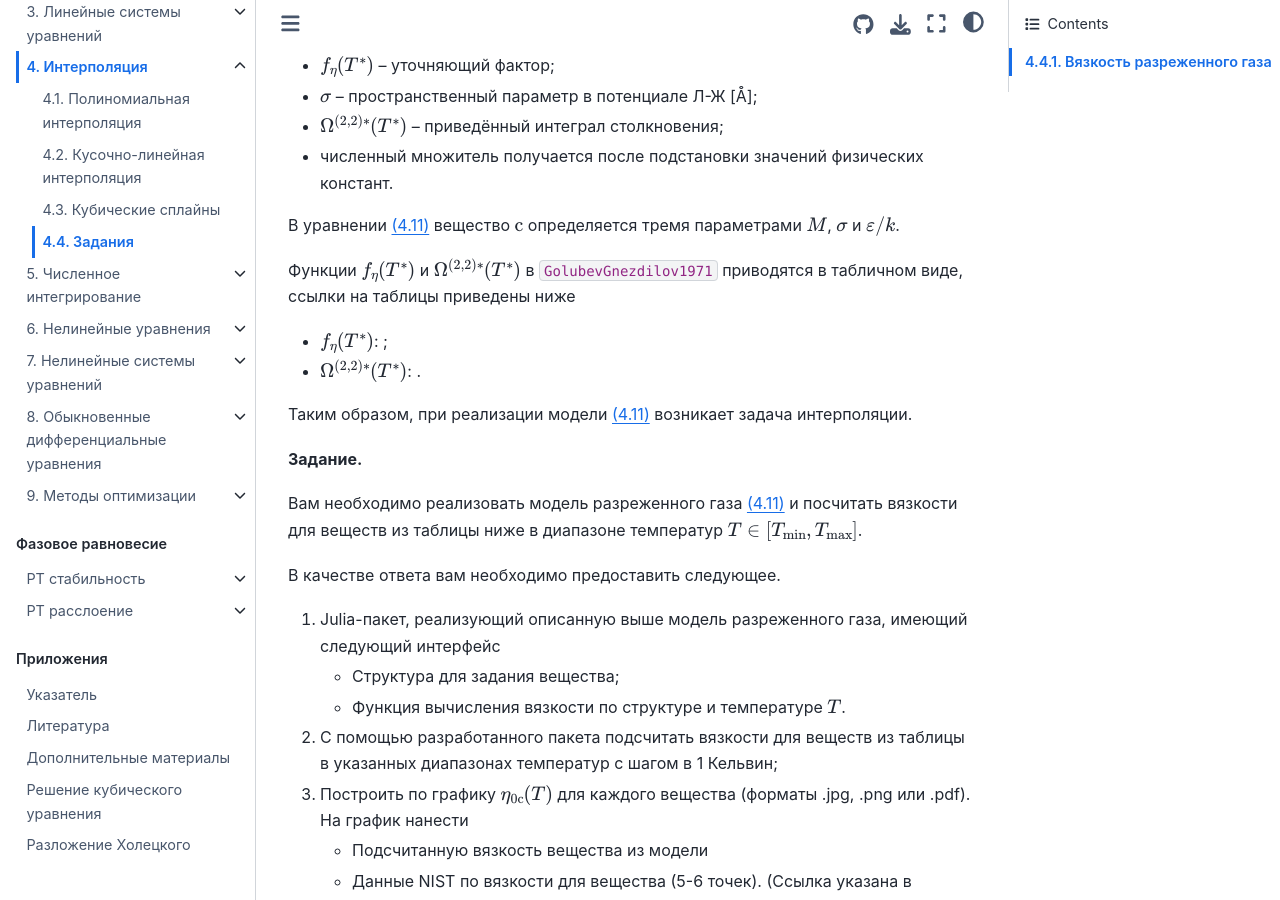
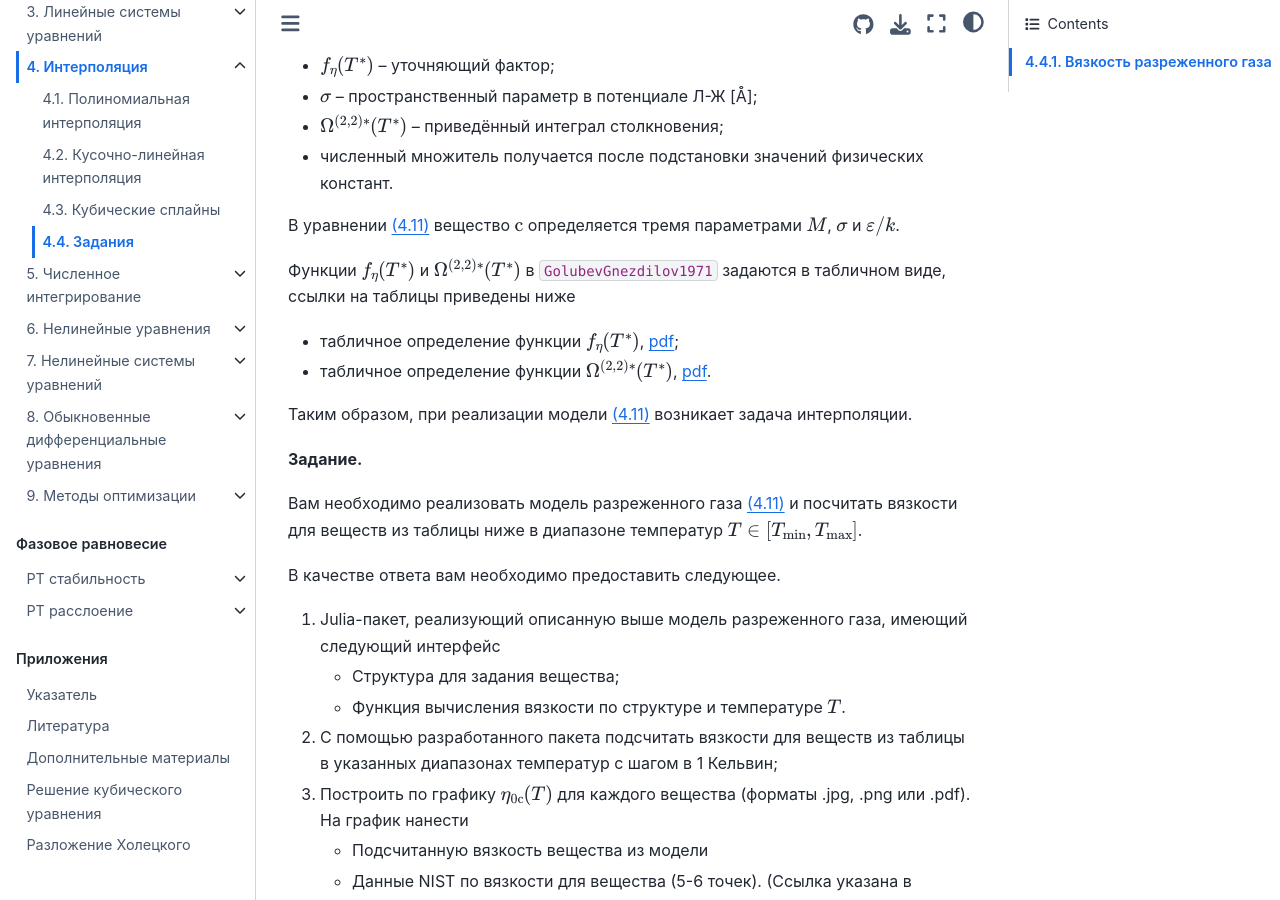
Before and after one commit to stepanzh/computational_thermodynamics, a Jupyter Book: the page built from book/interpolation/ex.md, in a window 1280 px wide and 900 px high, scrolled down 1182 px. Built offline with Jupyter Book 1.0.4 settings and Sphinx 7.4.7 and the Sphinx Book theme 1.1.4, drawn with Linux system fonts in a browser that asks for light colours; cross-references to code outside the pages are shown as plain code.

Commit message:
fix: interpolation/ex - подстановки ссылок на pdf с таблицами

````diff
--- a/book/interpolation/ex.md
+++ b/book/interpolation/ex.md
@@ -10,6 +10,10 @@ kernelspec:
   display_name: Julia 1.9.4
   language: julia
   name: julia-1.9
+myst:
+  substitutions:
+    url_omega22_table: "<a href=\"https://raw.githubusercontent.com/stepanzh/computational_thermodynamics/main/book/static/golubev1971_omega22.pdf\" target=\"_blank\">pdf</a>"
+    url_feta_table: "<a href=\"https://raw.githubusercontent.com/stepanzh/computational_thermodynamics/main/book/static/golubev1971_feta.pdf\" target=\"_blank\">pdf</a>"
 ---
 
 ```{code-cell}
@@ -71,10 +75,10 @@ include("interpolation.jl")
 
 В уравнении {eq}`dilute` вещество $\text{c}$ определяется тремя параметрами $M$, $\sigma$ и $\varepsilon/k$.
 
-Функции $f_\eta(T^*)$ и $\Omega^{(2,2)*}(T^*)$ в {cite}`GolubevGnezdilov1971` приводятся в табличном виде, ссылки на таблицы приведены ниже
+Функции $f_\eta(T^*)$ и $\Omega^{(2,2)*}(T^*)$ в {cite}`GolubevGnezdilov1971` задаются в табличном виде, ссылки на таблицы приведены ниже
 
-- $f_\eta(T^*)$: **{{ url_feta_table }}**;
-- $\Omega^{(2,2)*}(T^*)$: **{{ url_omega22_table }}**.
+- табличное определение функции $f_\eta(T^*)$, {{ url_feta_table }};
+- табличное определение функции $\Omega^{(2,2)*}(T^*)$, {{ url_omega22_table }}.
 
 Таким образом, при реализации модели {eq}`dilute` возникает задача интерполяции.
 
````
